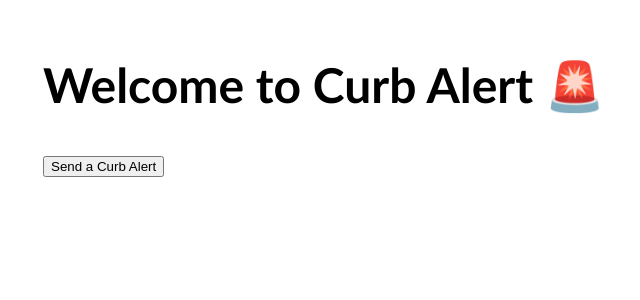
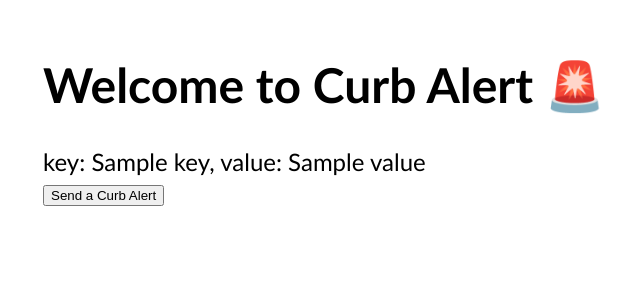
Before and after one commit to molliegoforth818/curbAlert-backend-capstone, a Django app: template curbalertproject/curbalertapp/templates/home.html in a window 1280 px wide. Shown: the part 79-379 px from the top of the page, without its empty margins (5-645 px from the left). Run offline with Django 3.2, Linux system fonts and the light colour scheme; the template is opened without the code that fills it: most values are stand-ins (such as "Sample title", 1, 10 or a date in 2020); parts of the project's set-up code (start-up, migrations or seed data) failed here and were passed over.

Commit message:
committing just incase i got the virus

```diff
--- a/curbalertproject/curbalertapp/static/scripts/map.js
+++ b/curbalertproject/curbalertapp/static/scripts/map.js
@@ -1,3 +1,7 @@
 function map_init(map,options){
-    L.marker([36.1627, -86.78]).addTo(map);
+
+    L.marker([36.1823684488, -86.8084919324]).addTo(map);
+    L.marker([36.1778178993, -86.811261979]).addTo(map);
+    L.marker([36.1771863, -86.801195]).addTo(map);
+
    }
--- a/curbalertproject/curbalertapp/templates/home.html
+++ b/curbalertproject/curbalertapp/templates/home.html
@@ -13,7 +13,15 @@
 
 
 <h1>Welcome to Curb Alert 🚨</h1>
-
+<div>
+   {% for donation in available_donations %}
+      {% for key, value in donation.items %}
+         <div>
+            key: {{key}}, value: {{value}}
+         </div>
+      {% endfor %}
+   {% endfor %}
+</div>
 <form action="{% url 'curbalertapp:donation_form'%}" method="GET">
 {% csrf_token %}
 {% leaflet_map "myalertmap" callback="map_init" %}
--- a/curbalertproject/curbalertapp/views/donations/donation_form.py
+++ b/curbalertproject/curbalertapp/views/donations/donation_form.py
@@ -31,4 +31,5 @@
             'donation': donation
         }
 
+
         return render(request, template, context)
--- a/curbalertproject/curbalertapp/views/donations/donation_list.py
+++ b/curbalertproject/curbalertapp/views/donations/donation_list.py
@@ -27,4 +27,5 @@
             size_id = form_data['donation_size']
         )
 
+
         return redirect(reverse('curbalertapp:donations'))
```
Also changed, not shown: curbalertproject/curbalertapp/views/auth/register.py (+3 -8 lines), curbalertproject/curbalertapp/views/home.py (+15 -2 lines).
